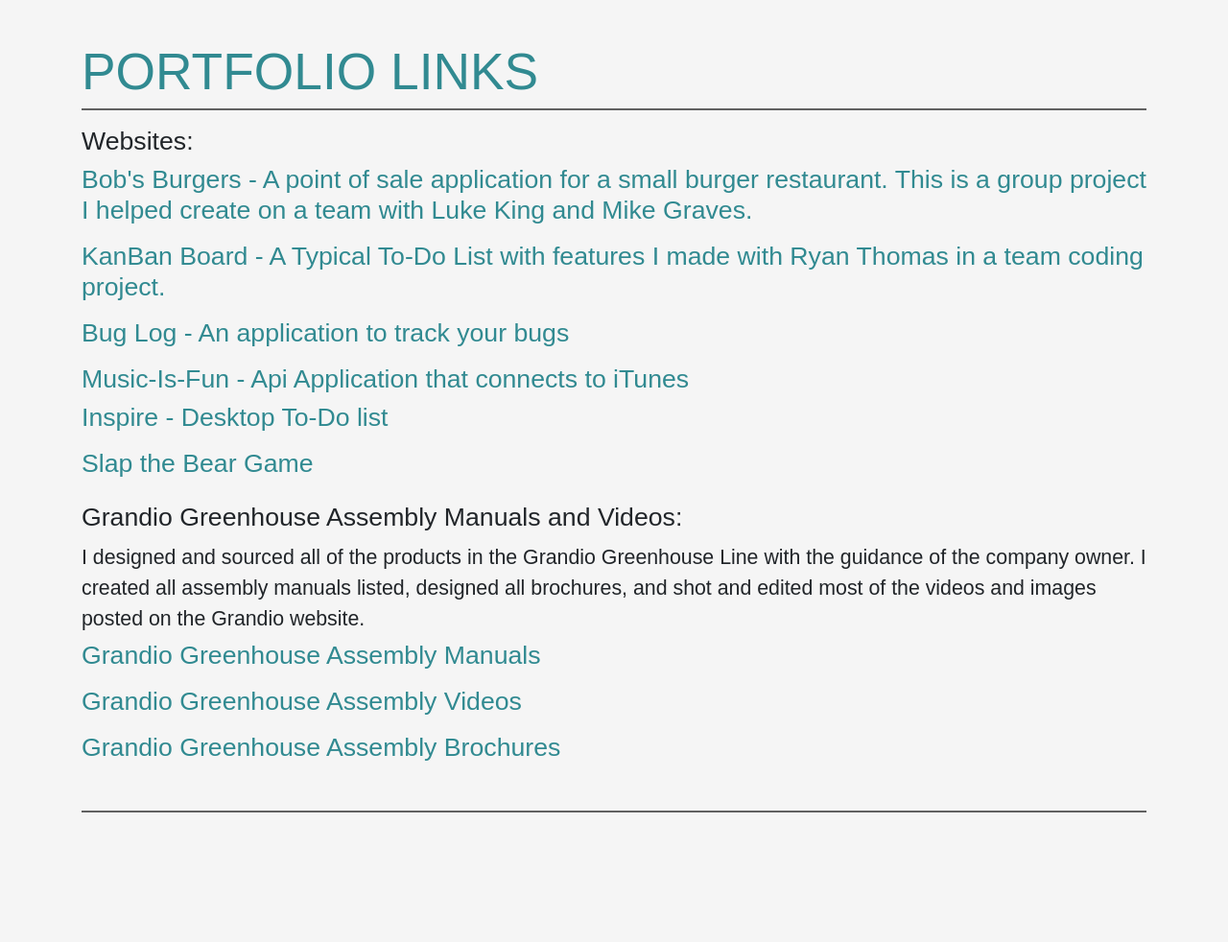
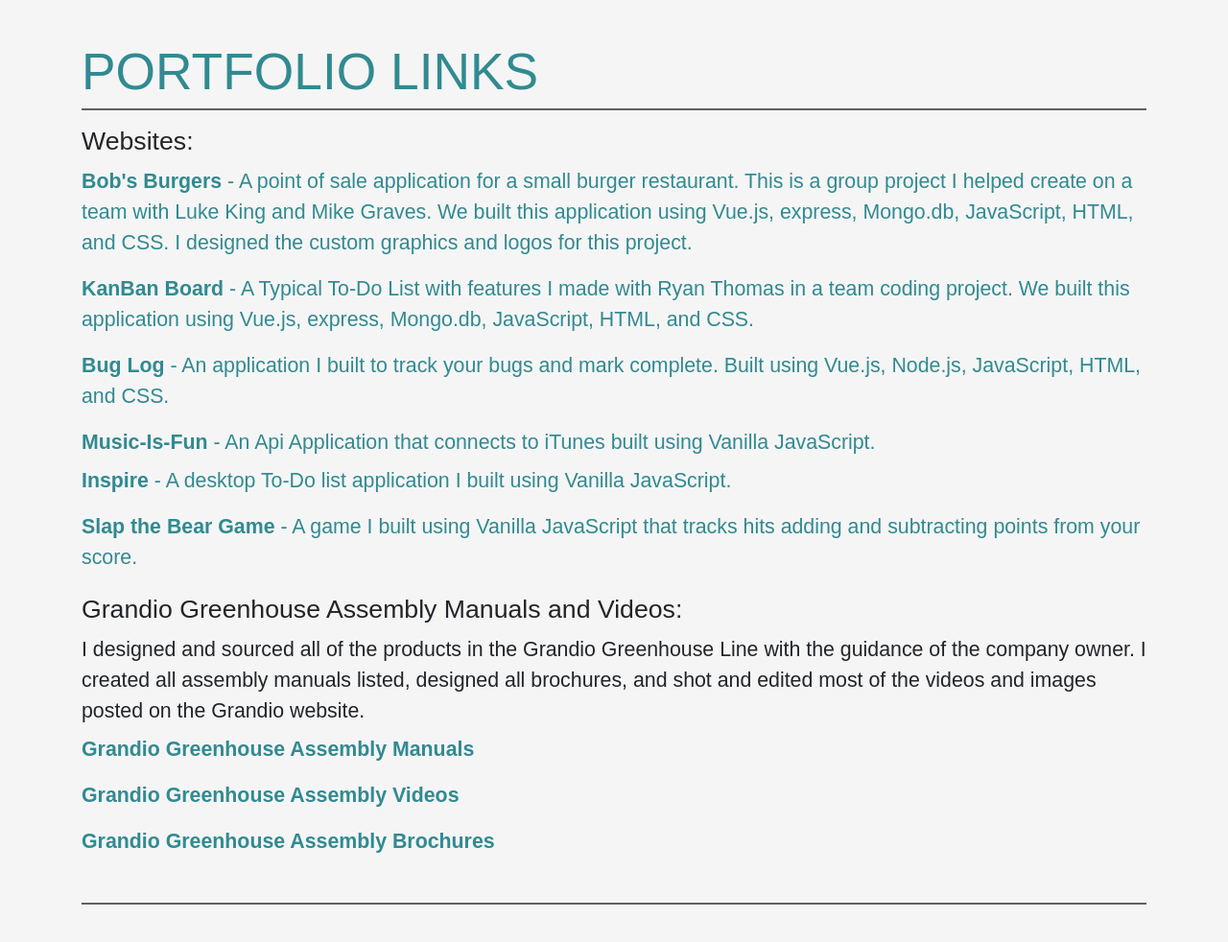
Before and after one commit to AndreaErickson22/AndreaErickson22, a plain HTML site: page index.html in a window 1280 px wide. Shown: the part 1844-2826 px from the top of the page at 96% size. Before the commit the page ends 2741 px from the top, so only its background shows below. Drawn offline with nearby package versions, Linux system fonts and the light colour scheme; a web font is replaced by a local one.

Commit message:
adding-descriptions

```diff
--- a/index.html
+++ b/index.html
@@ -159,30 +159,50 @@
         <hr>
 
         <h3>Websites:</h3>
-        <h3 class="mb-3"><a href="http://bobs-burgers-pos.herokuapp.com/#/order">Bob's Burgers - A point of sale
-            application for a
-            small burger restaurant. This is a group project I helped create on a team with Luke King and Mike
-            Graves.</a>
+        <h3 class="mb-3"><small><a href="http://bobs-burgers-pos.herokuapp.com/#/order"><strong>Bob's Burgers</strong> -
+              A
+              point
+              of sale
+              application for a
+              small burger restaurant. This is a group project I helped create on a team with Luke King and Mike
+              Graves. We built this application using Vue.js, express, Mongo.db, JavaScript, HTML, and CSS. I designed
+              the custom graphics and logos for this project.</a>
         </h3>
-        <h3 class="mb-3"><a href="https://kanban-andrearyan.herokuapp.com">KanBan Board - A Typical To-Do List with
-            features I made with Ryan Thomas in a team coding project.</a></h3>
-        <h3 class="mb-3"> <a href="https://andreaerickson22.github.io/buggers/#/">Bug Log - An application to track your
-            bugs</a></h3>
-        <h3><a href="https://andreaerickson22.github.io/Music-Is-Fun-Andrea/ ">Music-Is-Fun - Api Application
-            that connects to iTunes</a></h3>
-        <h3 class="mb-3"> <a href="https://andreaerickson22.github.io/Inspire/">Inspire - Desktop To-Do list</a></h3>
-        <h3 class="mb-4"> <a href="https://andreaerickson22.github.io/SlapGame/">Slap the Bear Game</a> </h3>
+        <h3 class="mb-3"><small><a href="https://kanban-andrearyan.herokuapp.com"><strong>KanBan Board</strong> - A
+              Typical
+              To-Do List with
+              features I made with Ryan Thomas in a team coding project. We built this application using Vue.js,
+              express, Mongo.db, JavaScript, HTML, and CSS.</a></h3>
+        <h3 class="mb-3"><small><a href="https://andreaerickson22.github.io/buggers/#/"><strong>Bug Log</strong> - An
+              application I built to track your
+              bugs and mark complete. Built using Vue.js, Node.js, JavaScript, HTML, and CSS.</a></h3>
+        <h3><small><a href="https://andreaerickson22.github.io/Music-Is-Fun-Andrea/ "><strong>Music-Is-Fun</strong> -
+              An Api
+              Application
+              that connects to iTunes built using Vanilla JavaScript.</a></h3>
+        <h3 class="mb-3"><small><a href="https://andreaerickson22.github.io/Inspire/"><strong>Inspire</strong> - A
+              desktop
+              To-Do
+              list application I built using Vanilla JavaScript.</a></h3>
+        <h3 class="mb-4"><small><a href="https://andreaerickson22.github.io/SlapGame/"><strong>Slap the Bear
+                Game</strong> - A
+              game I built using Vanilla JavaScript that tracks hits adding and subtracting points from your score.</a>
+        </h3>
         <h3>Grandio Greenhouse Assembly Manuals and Videos:</h3>
         <h4><small>I designed and sourced all of the products in the Grandio Greenhouse Line with the guidance of the
             company
             owner. I created all assembly
             manuals listed, designed all brochures, and shot and edited most of the videos and images posted on the
             Grandio website. </small></h4>
-        <h3 class="mb-3"> <a href="https://grandiogreenhouses.com/assembly.php">Grandio Greenhouse Assembly Manuals</a>
+        <h3 class="mb-3"><small><a href="https://grandiogreenhouses.com/assembly.php"><strong>Grandio Greenhouse
+                Assembly
+                Manuals</strong></a>
         </h3>
-        <h3 class="mb-3"> <a href="https://grandiogreenhouses.com/videos.php">Grandio Greenhouse Assembly Videos</a>
+        <h3 class="mb-3"><small><a href="https://grandiogreenhouses.com/videos.php"><strong>Grandio Greenhouse Assembly
+                Videos</strong></a>
         </h3>
-        <h3> <a href="https://grandiogreenhouses.com/catalog-request.php">Grandio Greenhouse Assembly Brochures</a></h3>
+        <h3><small><a href="https://grandiogreenhouses.com/catalog-request.php"><strong>Grandio Greenhouse Assembly
+                Brochures</strong></a></h3>
 
 
 
```
